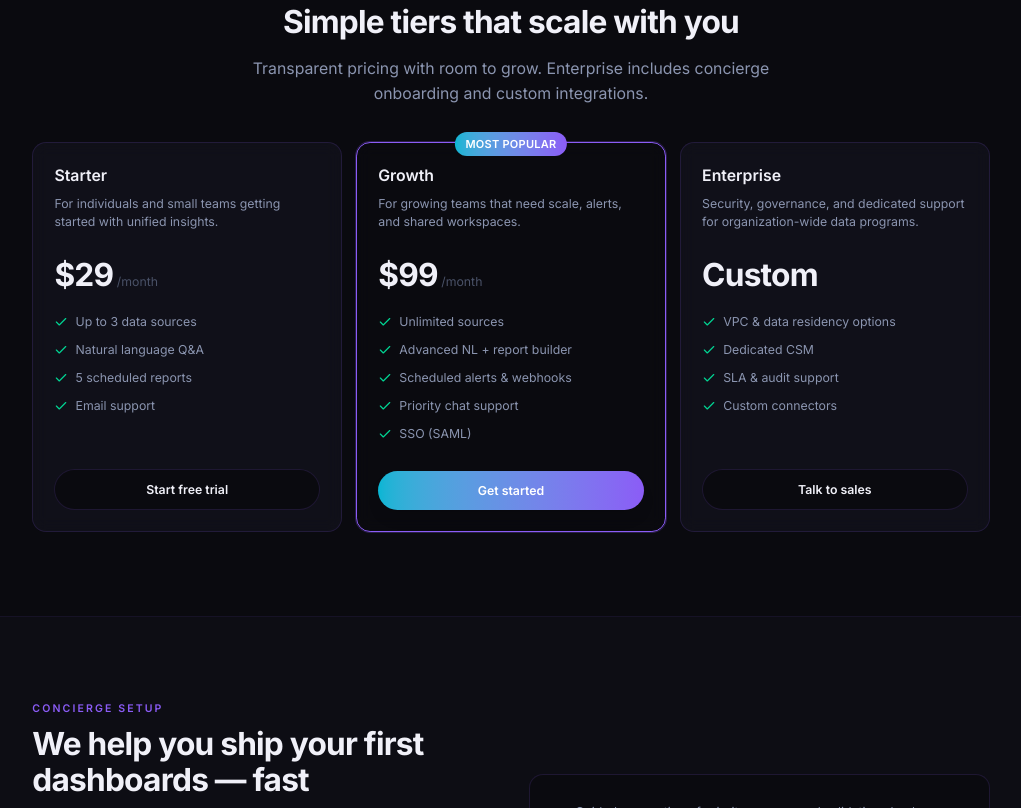
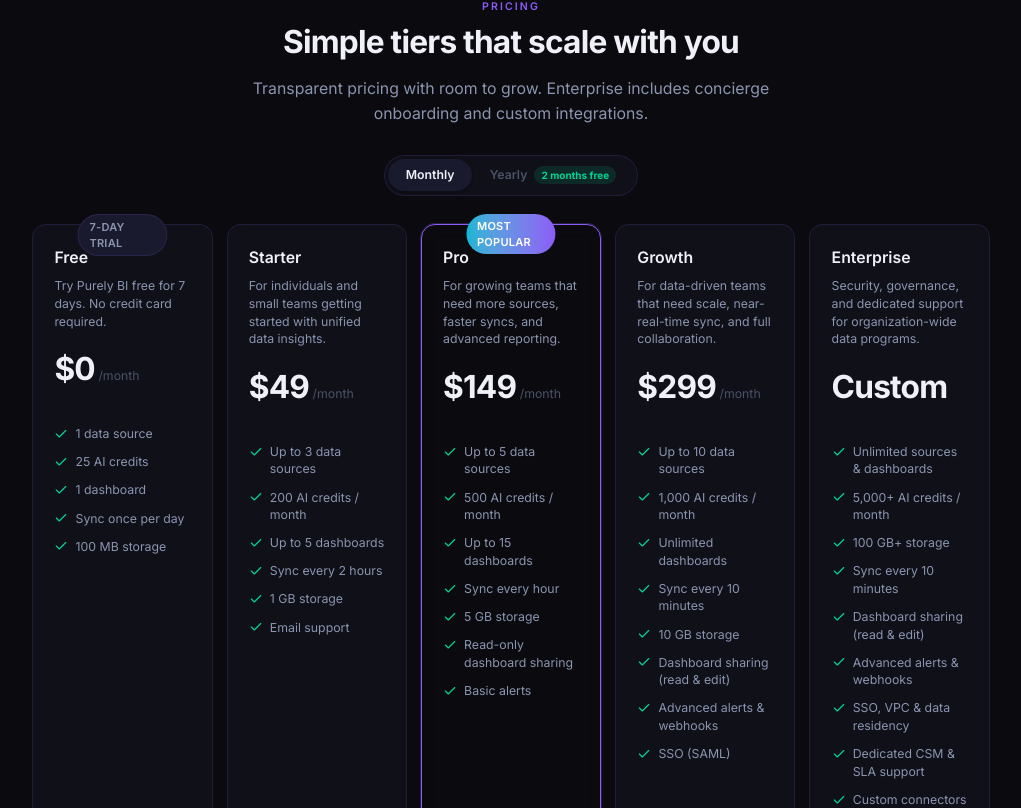
Before and after one commit to Krishna-Babu-Datagenre/purelybi, a React (Vite) app in the folder frontend/: page / in a window 1280 px wide. Shown: the part 3112-3920 px from the top of the page, without its empty margins (129-1150 px from the left). Built offline with nearby package versions, Linux system fonts and the light colour scheme; no server answers.

Commit message:
feat: update pricing tiers and add billing toggle for monthly/yearly options

```diff
--- a/frontend/src/components/landing/LandingPage.tsx
+++ b/frontend/src/components/landing/LandingPage.tsx
@@ -1,7 +1,7 @@
 /**
  * Purely BI — marketing landing (client-only: motion + scroll).
  */
-import { useRef, type ReactNode } from 'react';
+import { useRef, useState, type ReactNode } from 'react';
 import {
   MotionConfig,
   motion,
@@ -212,73 +212,141 @@
 const features = [
   {
     icon: Plug,
-    title: '500+ connectors',
-    body: 'Connect warehouses, SaaS, ads, and spreadsheets — then keep them in sync automatically.',
+    title: 'Multi-source integrations',
+    body: 'Connect warehouses, SaaS tools, ad platforms, and spreadsheets — then keep them in sync on your schedule.',
   },
   {
     icon: MessageSquare,
     title: 'Natural language setup',
-    body: 'Describe what you want connected; Purely BI maps the right sources and schedules.',
+    body: 'Describe what you want connected; Purely BI maps the right sources, tables, and sync schedules automatically.',
   },
   {
     icon: BarChart3,
     title: 'Ask questions in plain English',
-    body: 'Explore metrics, drill into segments, and get explanations you can share with stakeholders.',
+    body: 'Explore metrics, drill into segments, and get AI-generated explanations you can share with any stakeholder.',
   },
   {
     icon: LayoutDashboard,
     title: 'Dynamic reports & dashboards',
-    body: 'Compose mixed visuals, KPI blocks, and layouts that refresh as your data updates.',
+    body: 'Compose mixed visuals, KPI blocks, and flexible layouts that refresh automatically as your data updates.',
   },
   {
     icon: Bell,
     title: 'Scheduled alerts',
-    body: 'Get notified when thresholds break or trends shift — before they become surprises.',
+    body: 'Get notified when thresholds break or trends shift — before they become surprises — on any cadence.',
   },
   {
     icon: Zap,
-    title: 'Built for speed',
-    body: 'A fast, focused UI that keeps you in flow from first connection to final export.',
+    title: 'AI credits & collaboration',
+    body: 'Included AI credits power every query and report. Share dashboards with teammates at read or edit access.',
   },
 ];
 
 const pricingTiers = [
   {
-    name: 'Starter',
-    price: '$29',
+    name: 'Free',
+    price: '$0',
+    yearlyMonthly: null,
+    yearlyTotal: null,
     period: '/month',
-    blurb: 'For individuals and small teams getting started with unified insights.',
-    features: ['Up to 3 data sources', 'Natural language Q&A', '5 scheduled reports', 'Email support'],
+    blurb: 'Try Purely BI free for 7 days. No credit card required.',
+    features: [
+      '1 data source',
+      '25 AI credits',
+      '1 dashboard',
+      'Sync once per day',
+      '100 MB storage',
+    ],
     cta: 'Start free trial',
     highlighted: false,
+    badge: '7-day trial',
+  },
+  {
+    name: 'Starter',
+    price: '$49',
+    yearlyMonthly: '$41',
+    yearlyTotal: '$490',
+    period: '/month',
+    blurb: 'For individuals and small teams getting started with unified data insights.',
+    features: [
+      'Up to 3 data sources',
+      '200 AI credits / month',
+      'Up to 5 dashboards',
+      'Sync every 2 hours',
+      '1 GB storage',
+      'Email support',
+    ],
+    cta: 'Get started',
+    highlighted: false,
+    badge: undefined,
+  },
+  {
+    name: 'Pro',
+    price: '$149',
+    yearlyMonthly: '$124',
+    yearlyTotal: '$1,490',
+    period: '/month',
+    blurb: 'For growing teams that need more sources, faster syncs, and advanced reporting.',
+    features: [
+      'Up to 5 data sources',
+      '500 AI credits / month',
+      'Up to 15 dashboards',
+      'Sync every hour',
+      '5 GB storage',
+      'Read-only dashboard sharing',
+      'Basic alerts',
+    ],
+    cta: 'Get started',
+    highlighted: true,
+    badge: undefined,
   },
   {
     name: 'Growth',
-    price: '$99',
+    price: '$299',
+    yearlyMonthly: '$249',
+    yearlyTotal: '$2,990',
     period: '/month',
-    blurb: 'For growing teams that need scale, alerts, and shared workspaces.',
+    blurb: 'For data-driven teams that need scale, near-real-time sync, and full collaboration.',
     features: [
-      'Unlimited sources',
-      'Advanced NL + report builder',
-      'Scheduled alerts & webhooks',
-      'Priority chat support',
+      'Up to 10 data sources',
+      '1,000 AI credits / month',
+      'Unlimited dashboards',
+      'Sync every 10 minutes',
+      '10 GB storage',
+      'Dashboard sharing (read & edit)',
+      'Advanced alerts & webhooks',
       'SSO (SAML)',
     ],
     cta: 'Get started',
-    highlighted: true,
+    highlighted: false,
+    badge: undefined,
   },
   {
     name: 'Enterprise',
     price: 'Custom',
+    yearlyMonthly: null,
+    yearlyTotal: null,
     period: '',
     blurb: 'Security, governance, and dedicated support for organization-wide data programs.',
-    features: ['VPC & data residency options', 'Dedicated CSM', 'SLA & audit support', 'Custom connectors'],
+    features: [
+      'Unlimited sources & dashboards',
+      '5,000+ AI credits / month',
+      '100 GB+ storage',
+      'Sync every 10 minutes',
+      'Dashboard sharing (read & edit)',
+      'Advanced alerts & webhooks',
+      'SSO, VPC & data residency',
+      'Dedicated CSM & SLA support',
+      'Custom connectors',
+    ],
     cta: 'Talk to sales',
     highlighted: false,
+    badge: undefined,
   },
 ];
 
 export default function LandingPage({ onOpenAuth }: LandingPageProps) {
+  const [isYearly, setIsYearly] = useState(false);
   const scrollToDemo = () => {
     document.getElementById('demo')?.scrollIntoView({ behavior: 'smooth' });
   };
@@ -444,7 +512,39 @@
                   integrations.
                 </p>
               </FadeIn>
-              <div className="mt-10 grid gap-4 lg:grid-cols-3">
+
+              {/* Billing toggle */}
+              <div className="mt-8 flex items-center justify-center">
+                <div className="inline-flex items-center rounded-full border border-[var(--border-default)] bg-[var(--bg-surface)]/80 p-1 backdrop-blur-sm">
+                  <button
+                    type="button"
+                    onClick={() => setIsYearly(false)}
+                    className={`rounded-full px-5 py-2 text-sm font-semibold transition-all ${
+                      !isYearly
+                        ? 'bg-[var(--bg-elevated)] text-[var(--text-primary)] shadow'
+                        : 'text-[var(--text-muted)] hover:text-[var(--text-secondary)]'
+                    }`}
+                  >
+                    Monthly
+                  </button>
+                  <button
+                    type="button"
+                    onClick={() => setIsYearly(true)}
+                    className={`inline-flex items-center gap-2 rounded-full px-5 py-2 text-sm font-semibold transition-all ${
+                      isYearly
+                        ? 'bg-[var(--bg-elevated)] text-[var(--text-primary)] shadow'
+                        : 'text-[var(--text-muted)] hover:text-[var(--text-secondary)]'
+                    }`}
+                  >
+                    Yearly
+                    <span className="rounded-full bg-emerald-500/15 px-2 py-0.5 text-[10px] font-bold text-emerald-400">
+                      2 months free
+                    </span>
+                  </button>
+                </div>
+              </div>
+
+              <div className="mt-8 grid gap-4 sm:grid-cols-2 lg:grid-cols-3 xl:grid-cols-5">
                 {pricingTiers.map((tier, i) => (
                   <FadeIn key={tier.name} delay={i * 0.06}>
                     <div
@@ -459,13 +559,29 @@
                           Most popular
                         </span>
                       )}
+                      {tier.badge && !tier.highlighted && (
+                        <span className="absolute -top-3 left-1/2 -translate-x-1/2 rounded-full border border-[var(--border-default)] bg-[var(--bg-elevated)] px-3 py-1 text-[11px] font-semibold uppercase tracking-wide text-[var(--text-secondary)]">
+                          {tier.badge}
+                        </span>
+                      )}
                       <h3 className="text-lg font-semibold text-[var(--text-primary)]">{tier.name}</h3>
                       <p className="mt-2 min-h-[40px] text-sm text-[var(--text-secondary)]">{tier.blurb}</p>
-                      <div className="mt-6 flex items-baseline gap-1">
-                        <span className="text-4xl font-bold tracking-tight text-[var(--text-primary)]">{tier.price}</span>
-                        {tier.period ? (
-                          <span className="text-sm text-[var(--text-muted)]">{tier.period}</span>
-                        ) : null}
+                      <div className="mt-6">
+                        <div className="flex items-baseline gap-1">
+                          <span className="text-4xl font-bold tracking-tight text-[var(--text-primary)]">
+                            {isYearly && tier.yearlyMonthly ? tier.yearlyMonthly : tier.price}
+                          </span>
+                          {(isYearly ? tier.yearlyMonthly : tier.period) ? (
+                            <span className="text-sm text-[var(--text-muted)]">/month</span>
+                          ) : null}
+                        </div>
+                        {isYearly && tier.yearlyTotal ? (
+                          <p className="mt-1 text-xs text-[var(--text-muted)]">
+                            billed {tier.yearlyTotal} / year
+                          </p>
+                        ) : (
+                          <p className="mt-1 text-xs text-transparent select-none">&nbsp;</p>
+                        )}
                       </div>
                       <ul className="mt-6 flex flex-1 flex-col gap-3">
                         {tier.features.map((line) => (
```
